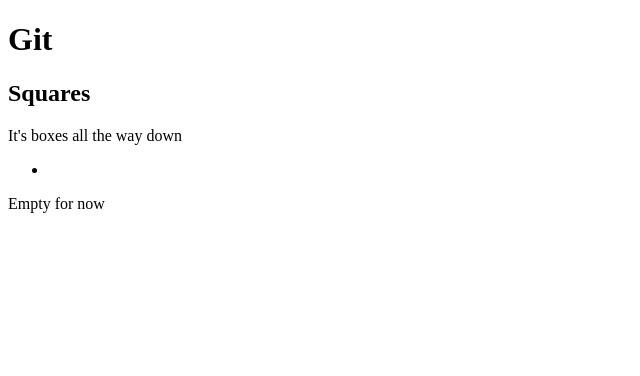
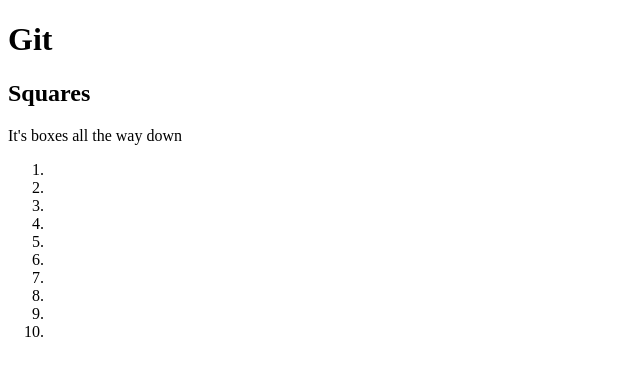
Before and after one commit to GraeyCowl/git_tOP_test, a plain HTML site: page index.html in a window 1280 px wide. Shown: the whole page, without its empty margins (0-640 px from the left). Drawn offline with Linux system fonts and the light colour scheme.

Commit message:
switch to ordered list

```diff
--- a/index.html
+++ b/index.html
@@ -11,12 +11,20 @@
 	<h1>Git</h1>
 	<h2>Squares</h2>
 	<p>It's boxes all the way down</p>
-    <ul>
+    <ol>
         <li></li>
-	</ul>
+        <li></li>
+        <li></li>
+        <li></li>
+        <li></li>
+        <li></li>
+        <li></li>
+        <li></li>
+        <li></li>
+        <li></li>
+	</ol>
 
-<p><a>Empty for now</a></p>
-
+<!-- Empty list build boxes -->
 </body>
 
 </html>
```
